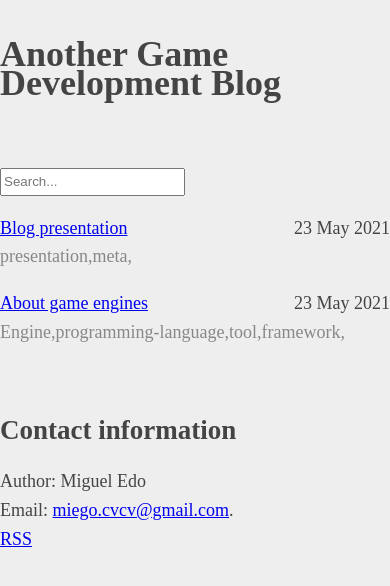
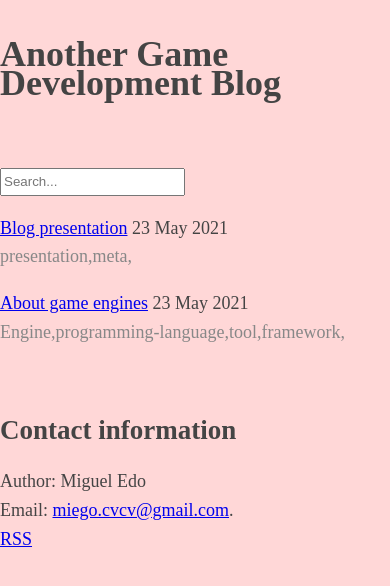
Before and after one commit to edoelas/agdb, a Jekyll site: the page built from index.html, in a window 390 px wide. Shown: the top 586 px of the page. Built offline with Jekyll 4.4.1, drawn with Linux system fonts in a browser that asks for light colours.

Commit message:
test smartphone

```diff
--- a/assets/css/BMFW.css
+++ b/assets/css/BMFW.css
@@ -27,6 +27,20 @@ img {
   width: 100%;
 }
 
+.date{
+  float:right;
+}
+
 @media print {
   .dontprint{ display: none; }
 }
+
+@media all and (max-width: 640px) {
+  body{
+    background-color: rgb(255, 215, 215);
+  }
+
+  .date{
+    float: none;
+  }
+}
--- a/index.html
+++ b/index.html
@@ -10,7 +10,7 @@ title: Another Game Development Blog
       {% for post in site.posts %}
       <li style="text-align:left;list-style-type: none;margin-bottom: 1em;">
         <a href="{{ site.baseurl }}{{ post.url }}">{{post.title}}</a>
-        <span style="float:right;">{{ post.date | date: "%e %B %Y" }}</span><br>
+        <span class="date">{{ post.date | date: "%e %B %Y" }}</span><br>
         <span style="color:#888;">{% for tag in post.tags %}{{tag}},{% endfor %}</span>
       </li>
       {% endfor %}
```
